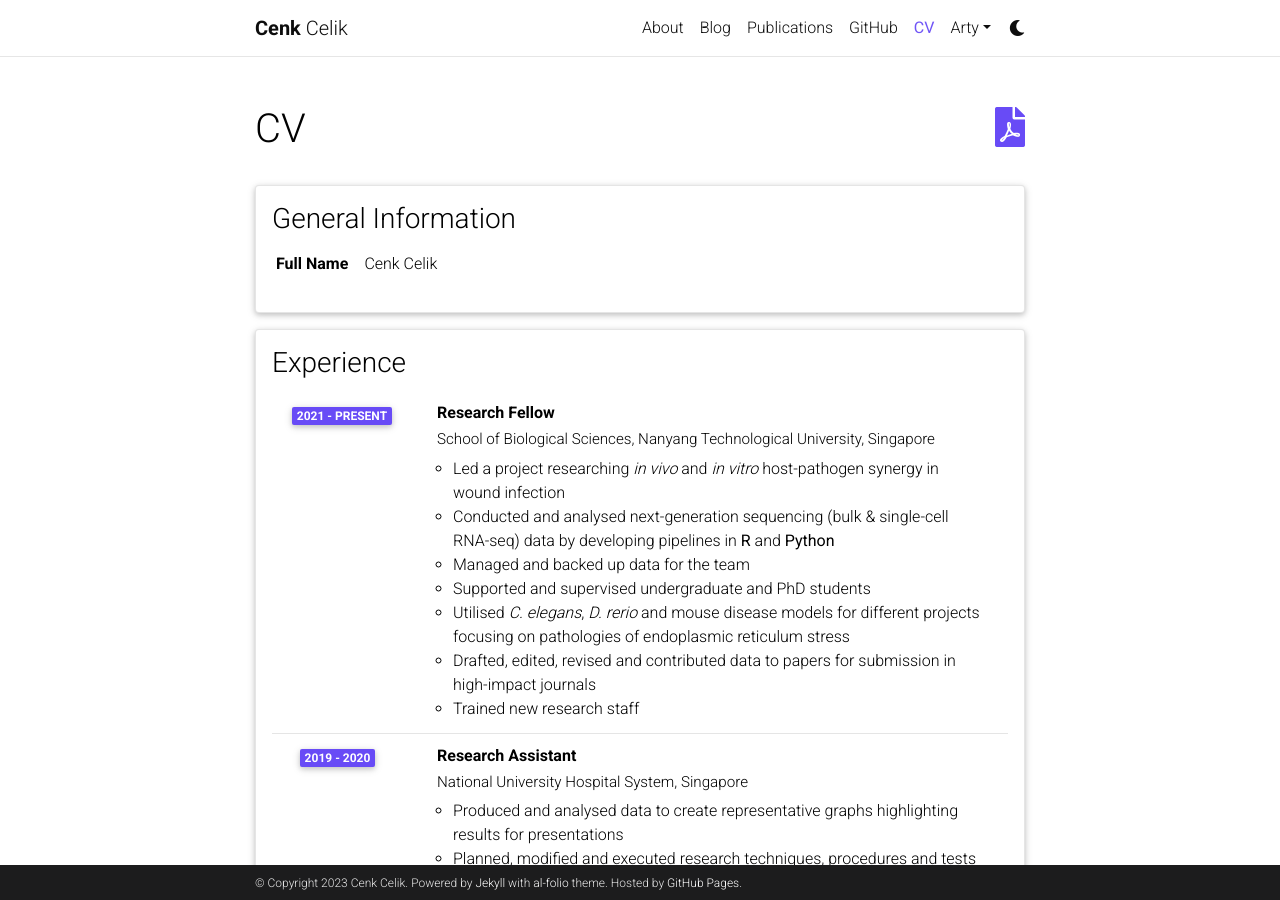
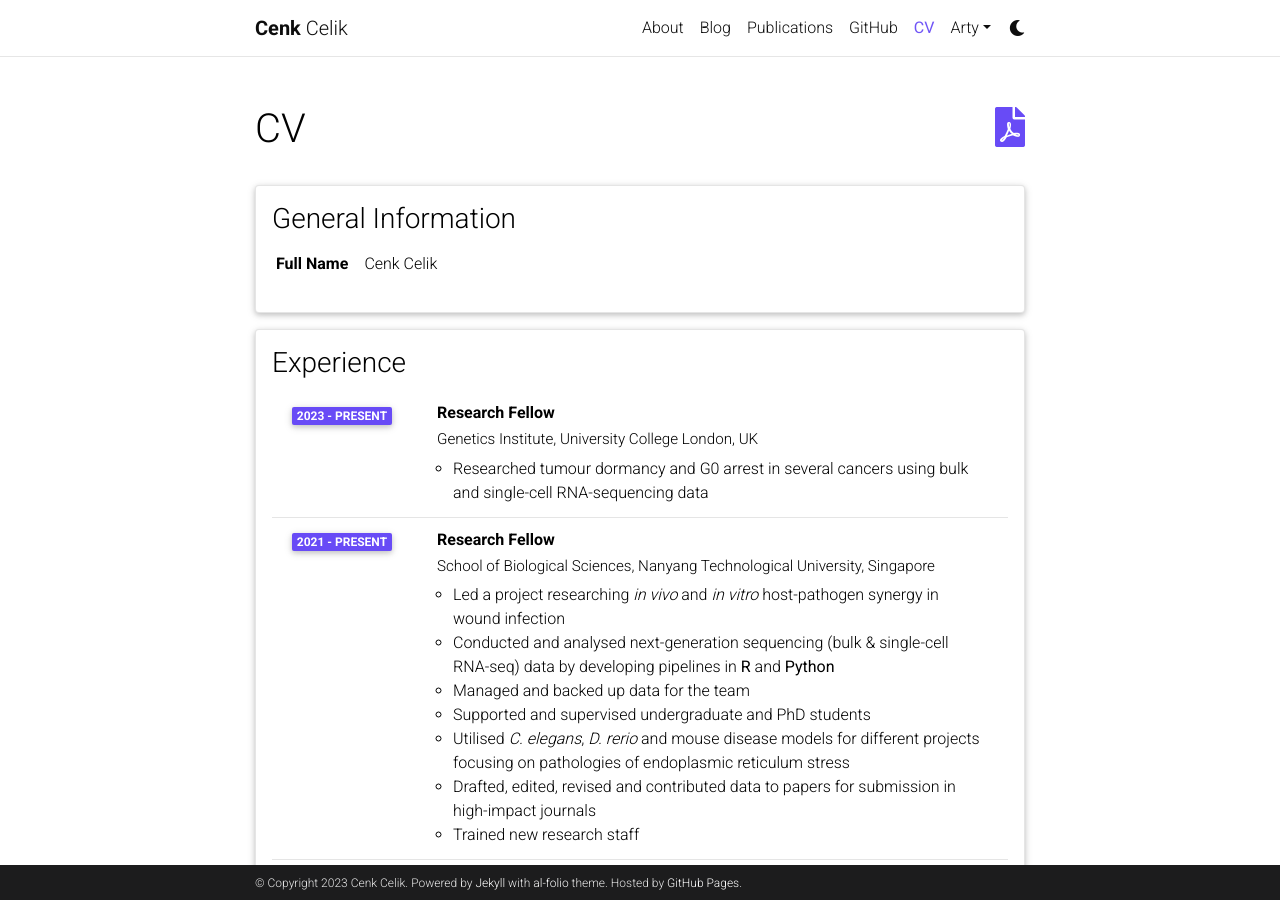
Before and after one commit to cenk-celik/cenk-celik.github.io, a Jekyll site: the page built from _pages/cv.md, in a window 1280 px wide and 900 px high. Built offline with Jekyll 4.4.1, drawn with Linux system fonts in a browser that asks for light colours; comment, search, counter and statistics services are not loaded; a style sheet for code colours, icons or effects is not loaded.

Commit message:
CV updated.

```diff
--- a/_data/cv.yml
+++ b/_data/cv.yml
@@ -7,6 +7,12 @@
 - title: Experience
   type: time_table
   contents:
+    - title: Research Fellow
+      institution: Genetics Institute, University College London, UK
+      year: 2023 - present
+      description:
+        - Researched tumour dormancy and G0 arrest in several cancers using bulk and single-cell RNA-sequencing data
+
     - title: Research Fellow
       institution: School of Biological Sciences, Nanyang Technological University, Singapore
       year: 2021 - present
```
